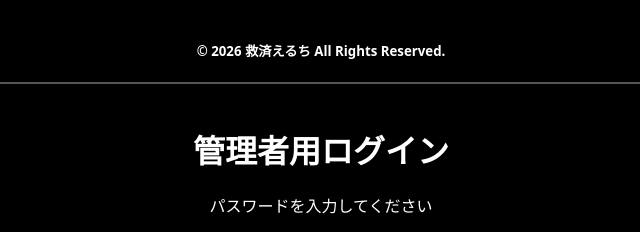
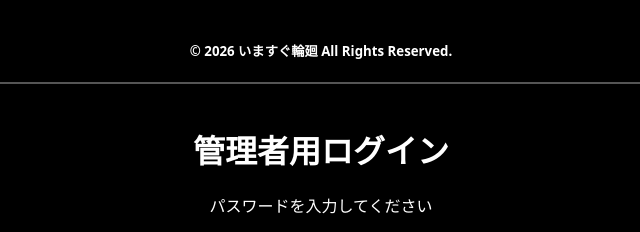
Before and after one commit to Shota562/retry-now.openchat, a plain HTML site: page index.html in a window 1280 px wide. Shown: the part 593-825 px from the top of the page, 319-959 px from the left. Drawn offline with Linux system fonts and the light colour scheme.

Commit message:
Update index.html

```diff
--- a/index.html
+++ b/index.html
@@ -39,7 +39,7 @@
       利用者側では操作ができません。
     </h5>
 
-    <h5>© 2026 救済えるち All Rights Reserved.</h5>
+    <h5>© 2026 いますぐ輪廻 All Rights Reserved.</h5>
 
     <!-- 管理人ログインをコピーライト下に配置 -->
     <div id="maintenance">
```
